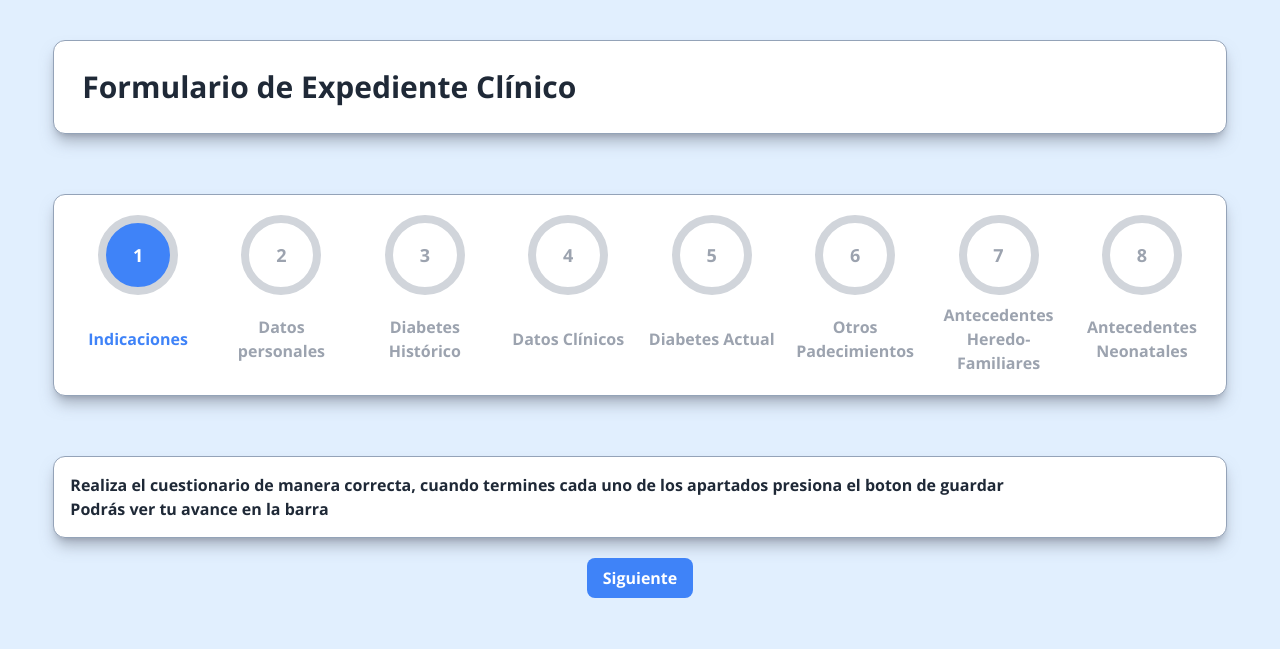
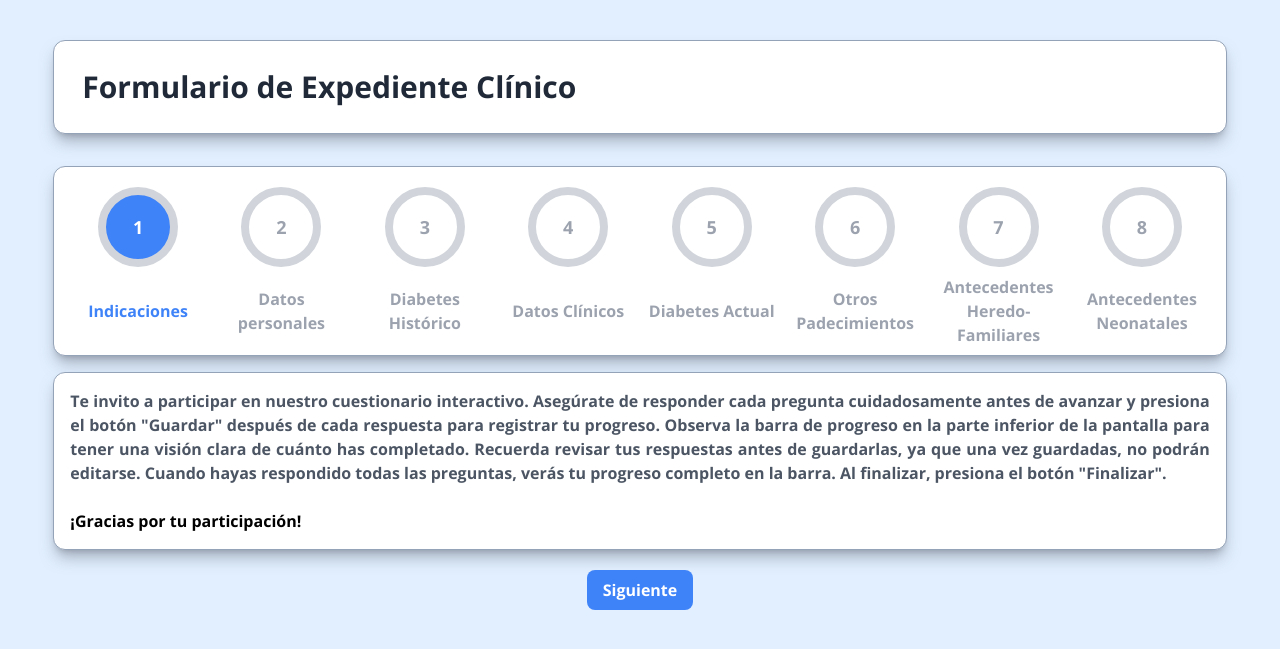
Before and after one commit to alfonsonadamas/Techani, a PHP site: page /expediente.php in a window 1280 px wide. Shown: the top 649 px of the page. Run offline with PHP 8.4, Linux system fonts and the light colour scheme.

Commit message:
Modificacion de expediente

```diff
--- a/public/expediente.php
+++ b/public/expediente.php
@@ -5,15 +5,16 @@
     <meta name="viewport" content="width=device-width, initial-scale=1.0">
     <title>Expediente</title>
     <link rel="stylesheet" href="build/styles.css" />
+    <meta http-equiv="X-Frame-Options" content="DENY">
     </head>
 <body class="bg-blue-100 font-fuenteTechani text-gray-800">
 
 <div class="sm:w-full flex flex-col items-center">
-    <div class="sm:w-11/12 border mb-5 sm:mt-10 shadow-lg bg-white shadow-gray-500/50 border-slate-400 rounded-xl">
+    <div class="sm:w-11/12 border mb-4 sm:mt-10 shadow-lg bg-white shadow-gray-500/50 border-slate-400 rounded-xl">
         <h1 class="text-3xl font-bold sm:m-7">Formulario de Expediente Clínico</h1>
     </div>
 
-    <div class="flex flex-col sm:w-11/12 border mb-5 sm:mt-10 shadow-lg bg-white shadow-gray-500/50 border-slate-400 rounded-xl">
+    <div class="flex flex-col sm:w-11/12 border sm:mt-4 shadow-lg bg-white shadow-gray-500/50 border-slate-400 rounded-xl">
         <div class="grid grid-cols-8 gap-4 justify-center items-center mt-5 ml-5 mr-5">
             <span id="n1" class="w-20 h-20 border-8 border-gray-300 rounded-full bg-blue-500 text-white text-lg justify-self-center text-center justify-center flex items-center">1</span>
             <span id="n2" class="w-20 h-20 border-8 border-gray-300 rounded-full  text-gray-400 text-lg justify-self-center text-center justify-center flex items-center">2</span>
@@ -25,7 +26,7 @@
             <span id="n8" class="w-20 h-20 border-8 border-gray-300 rounded-full  text-gray-400 text-lg justify-self-center text-center justify-center flex items-center">8</span>
         </div>
 
-        <div class="grid grid-cols-8 gap-4 items-center mt-2 mr-5 ml-5 mb-5">
+        <div class="grid grid-cols-8 gap-4 items-center mt-2 mr-5 ml-5 mb-2">
             <p id="c1" class="text-blue-500 text-center">Indicaciones</p>
             <p id="c2" class="text-center text-gray-400">Datos personales</p>
             <p id="c3" class="text-center text-gray-400">Diabetes Histórico</p>
@@ -39,9 +40,10 @@
 
 
 
-        <div id="Indicaciones" class="border mb-5 sm:mt-10 shadow-lg bg-white shadow-gray-500/50 border-slate-400 rounded-xl sm:w-11/12">
-            <h2 class="font-fuenteEslogan m-4 size">
-                Realiza el cuestionario de manera correcta, cuando termines cada uno de los apartados presiona el boton de guardar <br> Podrás ver tu avance en la barra
+        <div id="Indicaciones" class="border mb-5 sm:mt-4 shadow-lg bg-white shadow-gray-500/50 border-slate-400 rounded-xl sm:w-11/12">
+            <h2 class="font-fuenteEslogan text-justify m-4 size text-gray-600">
+            Te invito a participar en nuestro cuestionario interactivo. Asegúrate de responder cada pregunta cuidadosamente antes de avanzar y presiona el botón "Guardar" después de cada respuesta para registrar tu progreso. Observa la barra de progreso en la parte inferior de la pantalla para tener una visión clara de cuánto has completado. Recuerda revisar tus respuestas antes de guardarlas, ya que una vez guardadas, no podrán editarse. Cuando hayas respondido todas las preguntas, verás tu progreso completo en la barra. Al finalizar, presiona el botón "Finalizar".
+            <br><br><span class="text-black">¡Gracias por tu participación!</span>
             </h2>
         </div>
 
@@ -49,58 +51,66 @@
                 <button class="px-4 py-2 bg-blue-500 text-white rounded-lg hover:bg-blue-600 cursor-pointer" onclick="guardar1()">Siguiente</button>
         </div>
 
-        <div id="card1" class="hidden border mb-5 sm:mt-10 shadow-lg bg-white shadow-gray-500/50 border-slate-400 rounded-xl sm:w-11/12">
+        <div id="card1" class="hidden border mb-5 sm:mt-5 shadow-lg bg-white shadow-gray-500/50 border-slate-400 rounded-xl sm:w-11/12">
             <!-- <form action="php/endPointExpedienteDP.php" class="" method="post"> -->
                 <div>
                     <h2 class="font-fuenteEslogan m-4 size">DATOS PERSONALES</h2>
-                    <div class="mt-4 ml-4 mr-4 flex mb-2 flex-col">
+                    <div class="sm:flex sm:flex-row sm:justify-center sm:items-center sm:w-full">
+                        <div class=" ml-4 mr-4 flex mb-2 flex-col sm:w-1/2">
                             <label class="block mb-1 text-sm font-medium text-gray-900">Nombre de la persona que participará en la investigación:</label>
                             <input type="text" name="nombre_paciente" required class="bg-gray-50 border border-gray-300 text-gray-900 p-1 text-sm rounded-lg block">
                         </div>
 
 
-                    <div class="ml-4 mr-4 flex mb-2 flex-col">
-                        <label class="block text-sm font-semibold">En caso de ser menor de edad, nombre del padre o tutor que autoriza la participación en la investigación:</label>
+                        <div class="ml-4 mr-4 mt-4 flex mb-2 flex-col sm:w-1/2">
+                            <label class="block  text-sm font-semibold">En caso de ser menor de edad, nombre del padre o tutor que autoriza la participación en la investigación:</label>
                             <input type="text" name="nombre_padre_tutor" required class="bg-gray-50 border border-gray-300 text-gray-900 p-1 text-sm rounded-lg block">
                         </div>
+                    </div>
 
-
-                    <div class="ml-4 mr-4 flex mb-2 flex-col">
+                    <div class="sm:flex sm:flex-row sm:justify-center sm:items-center sm:w-full">
+                        <div class="ml-4 mr-4 flex mb-2 flex-col sm:w-1/2">
                             <label class="block text-sm font-semibold">Correo electrónico:</label>
                             <input type="email" name="correo" required class="bg-gray-50 border border-gray-300 text-gray-900 p-1 text-sm rounded-lg block">
                         </div>
 
 
-                    <div class="ml-4 mr-4 flex mb-2 flex-col">
+                        <div class="ml-4 mr-4 flex mb-2 flex-col sm:w-1/2">
                             <label class="block text-sm font-semibold">Sexo biológico:</label>
                             <div class="flex flex-row items-center">
                                 <input required class="w-4 h-4 mr-2 text-blue-600 bg-gray-100 border-gray-300 focus:ring-blue-500 dark:focus:ring-blue-600 dark:ring-offset-gray-800 focus:ring-2 dark:bg-gray-700 dark:border-gray-600" type="radio" name="sexo" value="Masculino" class="mr-2"> Masculino
                                 <input class="w-4 h-4 ml-4 mr-2 text-blue-600 bg-gray-100 border-gray-300 focus:ring-blue-500 dark:focus:ring-blue-600 dark:ring-offset-gray-800 focus:ring-2 dark:bg-gray-700 dark:border-gray-600" type="radio" name="sexo" value="Femenino" class="mr-2"> Femenino
                             </div>
                         </div>
+                    </div>
 
 
-                    <div class="ml-4 mr-4 flex mb-2 flex-col">
+                    <div class="sm:flex sm:flex-row sm:justify-center sm:items-center sm:w-full">
+                        <div class="ml-4 mr-4 flex mb-2 flex-col sm:w-1/2">
                             <label class="block text-sm font-semibold">¿Cuál es su fecha de nacimiento?</label>
                             <input type="date" name="fecha_nacimiento" required  class="bg-gray-50 border border-gray-300 text-gray-900 p-1 text-sm rounded-lg block">
                         </div>
 
 
-                    <div class="ml-4 mr-4 flex mb-2 flex-col">
+                        <div class="ml-4 mr-4 flex mb-2 flex-col sm:w-1/2">
                             <label class="block text-sm font-semibold">¿Cuál es su lugar de nacimiento?</label>
                             <input type="text" name="lugar_nacimiento" required class="bg-gray-50 border border-gray-300 text-gray-900 p-1 text-sm rounded-lg block">
                         </div>
+                    </div>
 
-
-                    <div class="ml-4 mr-4 flex mb-2 flex-col">
+                    <div class="sm:flex sm:flex-row sm:justify-center sm:items-center sm:w-full">
+                        <div class="ml-4 mr-4 flex mb-2 flex-col sm:w-1/2">
                             <label class="block text-sm font-semibold">¿Cuál es su Estado de nacimiento?</label>
                             <input type="text" name="estado_nacimiento" required class="bg-gray-50 border border-gray-300 text-gray-900 p-1 text-sm rounded-lg block">
                         </div>
 
-                    <div class="ml-4 mr-4 flex mb-2 flex-col">
+                        <div class="ml-4 mr-4 flex mb-2 flex-col sm:w-1/2">
                             <label class="block text-sm font-semibold">¿En qué Estado de la República radica actualmente?</label>
                             <input type="text" name="estado_residencia" required class="bg-gray-50 border border-gray-300 text-gray-900 p-1 text-sm rounded-lg block">
                         </div>
+                    </div>
+
+
                 </div>
                 <div class="ml-4 mr-4 mb-4 flex flex-row justify-end">
                     <!-- <input type="submit" class="px-4 py-2 bg-blue-500 text-white rounded-lg hover:bg-blue-600 cursor-pointer" onclick="guardar2()"> -->
@@ -110,10 +120,12 @@
         </div>
 
 
-       <div id="card2" class="hidden border mb-5 sm:mt-10 shadow-lg bg-white shadow-gray-500/50 border-slate-400 rounded-xl sm:w-11/12">
+       <div id="card2" class="hidden border mb-5 sm:mt-5 shadow-lg bg-white shadow-gray-500/50 border-slate-400 rounded-xl sm:w-11/12">
             <!-- <form action="php/endPointExpedienteDP.php" class="" method="post"> -->
             <h2 class="font-fuenteEslogan m-4 size">DIABETES HISTÓRICO</h2>
-                <div class="ml-4 mr-4 flex mb-2 flex-col">
+
+                <div class="sm:flex sm:flex-row sm:justify-center sm:items-center sm:w-full">
+                    <div class="ml-4 mr-4 flex mb-2 flex-col sm:w-1/2">
                         <label class="block text-sm font-semibold">¿Qué tipo de diabetes tiene?</label>
                         <select name="tipo_diabetes"  class="bg-gray-50 border border-gray-300 text-gray-900 p-1 text-sm rounded-lg block">
                             <option value="1">Tipo 1</option>
@@ -122,25 +134,29 @@
                         </select>
                     </div>
 
-                <div class="ml-4 mr-4 flex mb-2 flex-col">
+                    <div class="ml-4 mr-4 flex mb-2 flex-col sm:w-1/2">
                         <label class="block text-sm font-semibold">¿Desde qué fecha fue diagnosticado(a)?</label>
                         <input type="date" name="fecha_diagnostico" class="bg-gray-50 border border-gray-300 text-gray-900 p-1 text-sm rounded-lg block">
                     </div>
+                </div>
 
-
-                <div class="ml-4 mr-4 flex mb-2 flex-col">
+                <div class="sm:flex sm:flex-row sm:justify-center sm:items-center sm:w-full">
+                    <div class="ml-4 mr-4 flex mb-2 flex-col sm:w-1/2">
                         <label class="block text-sm font-semibold">¿Con qué cantidad de glucosa debutó?</label>
                         <input type="number" name="glucosa_debut" class="bg-gray-50 border border-gray-300 text-gray-900 p-1 text-sm rounded-lg block">
                     </div>
 
 
-                <div class="ml-4 mr-4 flex mb-2 flex-col">
+                    <div class="ml-4 mr-4 flex mb-2 flex-col sm:w-1/2">
                         <label class="block text-sm font-semibold">¿Estuvo hospitalizado cuando debutó? Si es así, ¿cuál fue la causa?</label>
                         <div class="flex flex-row items-center">
                             <input class="w-4 h-4 mr-2 text-blue-600 bg-gray-100 border-gray-300 focus:ring-blue-500 dark:focus:ring-blue-600 dark:ring-offset-gray-800 focus:ring-2 dark:bg-gray-700 dark:border-gray-600" type="radio" name="hospitalizado" value="Si" class="mr-2"> Sí
                             <input class="w-4 h-4 ml-4 mr-2 text-blue-600 bg-gray-100 border-gray-300 focus:ring-blue-500 dark:focus:ring-blue-600 dark:ring-offset-gray-800 focus:ring-2 dark:bg-gray-700 dark:border-gray-600" type="radio" name="hospitalizado" value="No" class="mr-2"> No
                         </div>
                     </div>
+                </div>
+
+
                 <div class="ml-4 mr-4 flex mb-2 flex-col">
                     Causas: <input type="text" name="causas_hospitalizacion" class="bg-gray-50 border border-gray-300 text-gray-900 p-1 text-sm rounded-lg block">
                 </div>
@@ -203,9 +219,33 @@
         </div>
 
 
-        <div id="card3" class="hidden border mb-5 sm:mt-10 shadow-lg bg-white shadow-gray-500/50 border-slate-400 rounded-xl sm:w-11/12">
+        <div id="card3" class="hidden border mb-5 sm:mt-5 shadow-lg bg-white shadow-gray-500/50 border-slate-400 rounded-xl sm:w-11/12">
             <!-- <form action=""> -->
             <h2 class="font-fuenteEslogan m-4 size">DATOS CLÍNICOS</h2>
+                <div class="sm:flex sm:flex-row sm:justify-center sm:items-center sm:w-full">
+                    <div class="sm:w-1/2">
+                        <div class="ml-4 mr-4 flex mb-2 flex-col">
+                            <label class="block text-sm font-semibold">¿Cuál es su última Hemoglobina glicosilada y fecha en que se obtuvo?</label>
+                            <input type="number" max="330" name="hemoglobina_glicosilada" class="bg-gray-50 border border-gray-300 text-gray-900 p-1 text-sm rounded-lg block">
+                            <input type="date" name="fecha_hemoglobina_glicosilada" class="bg-gray-50 border border-gray-300 text-gray-900 p-1 text-sm rounded-lg block mt-2">
+                        </div>
+                        <div class="ml-4 mr-4 flex mb-2 flex-col">
+                            <label class="block text-sm font-semibold">¿Cuál es su estado civil?</label>
+                            <div class="flex flex-row items-center">
+                                <input class="w-4 h-4 ml-4 mr-2 text-blue-600 bg-gray-100 border-gray-300 focus:ring-blue-500 dark:focus:ring-blue-600 dark:ring-offset-gray-800 focus:ring-2 dark:bg-gray-700 dark:border-gray-600" type="radio" name="estado_civil" value="Soltero(a)" class="mr-2"> Soltero(a)
+                            </div>
+                            <div class="flex flex-row items-center">
+                                <input class="w-4 h-4 ml-4 mr-2 text-blue-600 bg-gray-100 border-gray-300 focus:ring-blue-500 dark:focus:ring-blue-600 dark:ring-offset-gray-800 focus:ring-2 dark:bg-gray-700 dark:border-gray-600" type="radio" name="estado_civil" value="Casado(a)" class="mr-2"> Casado(a)
+                            </div>
+                        </div>
+
+                        <div class="ml-4 mr-4 flex mb-2 flex-col">
+                            <label class="block text-sm font-semibold">¿Cuál es su ocupación?</label>
+                            <input type="text" name="ocupacion" class="bg-gray-50 border border-gray-300 text-gray-900 p-1 text-sm rounded-lg block">
+                        </div>
+
+                    </div>
+                    <div class=" sm:w-1/2">
                     <div class="ml-4 mr-4 flex mb-2 flex-col">
                         <label class="block text-sm font-semibold">¿Dónde sigue su tratamiento actualmente?</label>
                         <div class="flex flex-row items-center">
@@ -231,35 +271,14 @@
                             <input type="text" name="nombre_otro_lugar_tratamiento" class="ml-4 hidden bg-gray-50 border border-gray-300 text-gray-900 p-1 text-sm rounded-lg">
                         </div>
                     </div>
-
-                <div class="ml-4 mr-4 flex mb-2 flex-col">
-                    <label class="block text-sm font-semibold">¿Cuál es su última Hemoglobina glicosilada y fecha en que se obtuvo?</label>
-                    <input type="number" max="330" name="hemoglobina_glicosilada" class="bg-gray-50 border border-gray-300 text-gray-900 p-1 text-sm rounded-lg block">
-                    <input type="date" name="fecha_hemoglobina_glicosilada" class="bg-gray-50 border border-gray-300 text-gray-900 p-1 text-sm rounded-lg block mt-2">
-                </div>
-
-
-                <div class="ml-4 mr-4 flex mb-2 flex-col">
-                    <label class="block text-sm font-semibold">¿Cuál es su estado civil?</label>
-                    <div class="flex flex-row items-center">
-                        <input class="w-4 h-4 ml-4 mr-2 text-blue-600 bg-gray-100 border-gray-300 focus:ring-blue-500 dark:focus:ring-blue-600 dark:ring-offset-gray-800 focus:ring-2 dark:bg-gray-700 dark:border-gray-600" type="radio" name="estado_civil" value="Soltero(a)" class="mr-2"> Soltero(a)
-                    </div>
-                    <div class="flex flex-row items-center">
-                        <input class="w-4 h-4 ml-4 mr-2 text-blue-600 bg-gray-100 border-gray-300 focus:ring-blue-500 dark:focus:ring-blue-600 dark:ring-offset-gray-800 focus:ring-2 dark:bg-gray-700 dark:border-gray-600" type="radio" name="estado_civil" value="Casado(a)" class="mr-2"> Casado(a)
-                    </div>
-                </div>
-
-
-                <div class="ml-4 mr-4 flex mb-2 flex-col">
-                    <label class="block text-sm font-semibold">¿Cuál es su ocupación?</label>
-                    <input type="text" name="ocupacion" class="bg-gray-50 border border-gray-300 text-gray-900 p-1 text-sm rounded-lg block">
-                </div>
-
-
                     <div class="ml-4 mr-4 flex mb-2 flex-col">
                         <label class="block text-sm font-semibold">¿Cuál es su peso?</label>
                         <input type="number" name="peso" class="bg-gray-50 border border-gray-300 text-gray-900 p-1 text-sm rounded-lg block">
                     </div>
+                    </div>
+
+                </div>
+
 
 
                 <div class="ml-4 mr-4 flex mb-2 flex-col">
```
Also changed, not shown: public/js/script.js (+24 -8 lines), public/build/styles.css. Lines whose indentation alone changed are shown as unchanged.
